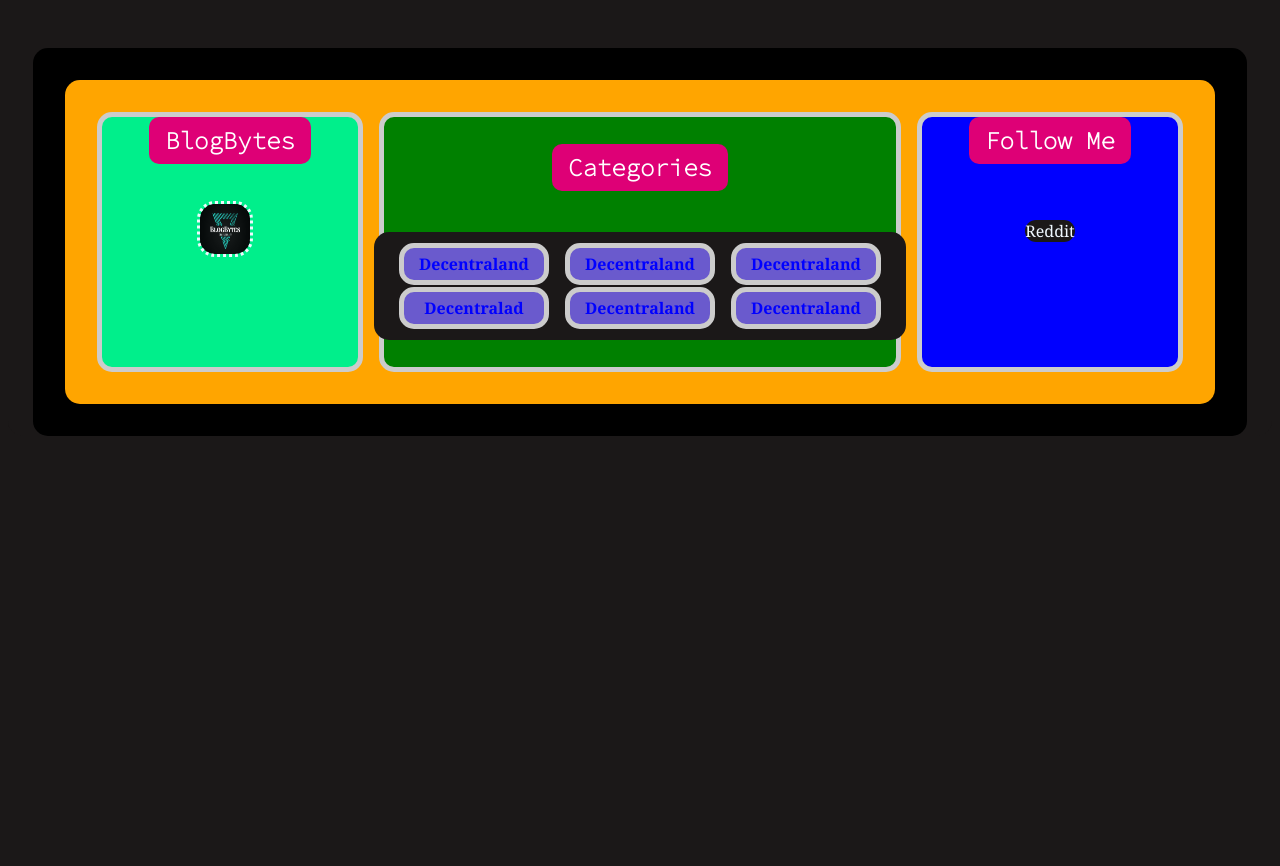
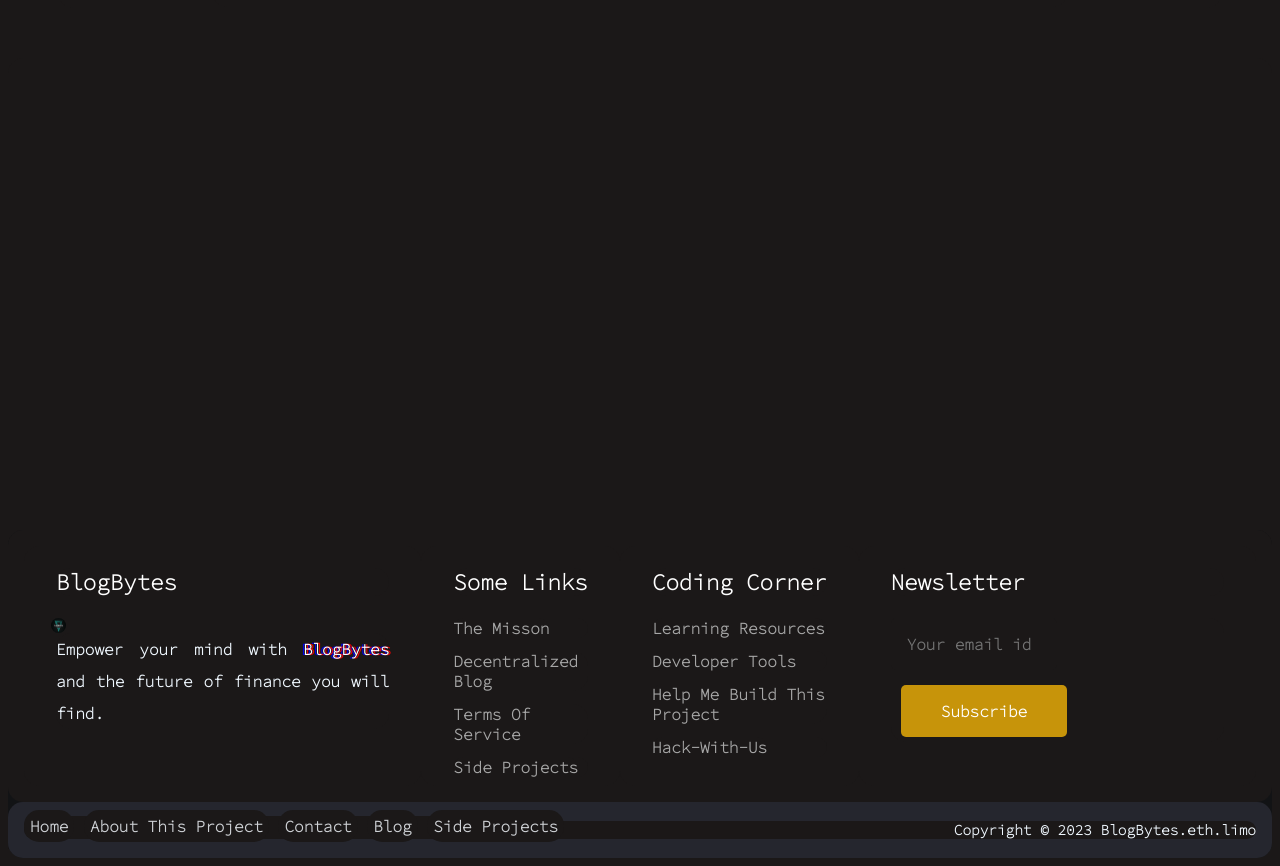
Before and after one commit to SonnyMonroe/WebSite, a website: page cryptoButtons/cryptoButtons.html in a window 1280 px wide. Shown: the part 875-1741 px from the top of the page. Before the commit the page ends 1336 px from the top, so only its background shows below. Drawn offline with Linux system fonts and the light colour scheme; a script that the page names is missing; a web font is replaced by a local one.

Commit message:
Next time, lets try with the icons for the footer

```diff
--- a/cryptoButtons/cryptoButtons.css
+++ b/cryptoButtons/cryptoButtons.css
@@ -11,11 +11,12 @@
 .button-container {
   text-align: center;
   margin: 50px;
-
   display: flex;
+  flex-direction: row;
   flex-wrap: wrap;
   justify-content: center;
   align-items: center;
+  align-content: center;
 }
 
 button {
@@ -24,10 +25,26 @@
   font-size: 20px;
   align-items: center;
   font-weight: 900;
+  justify-content: space-between;
+}
+
+.responseBox {
+  margin: 1px;
 }
 
 .button-row {
   margin: 1px;
+  /*
+  /Yeah, so this just messes everything up. Because this is the text responses box
+  display: flex;
+    flex-direction: row;
+    flex-wrap: wrap;
+    text-align: center;
+
+    flex-wrap: wrap;
+    justify-content: space-evenly;
+    align-items: center;
+  */
 }
 
 /* Lost my Hover glow effect, I have the glow effect in my Notion*/
@@ -59,140 +76,129 @@
   outline-style: dotted;
 }
 
-footer {
+/* Footer and Crypto Buttons below  */
+
+.footer-body {
+  padding: 0;
+  margin: 0;
+  min-height: 100vh;
   display: flex;
-  flex-direction: row;
-  justify-content: space-between;
-  align-items: center;
-  background-color: black;
-  border-radius: 15px;
-  padding: 2rem;
-  margin: 25px;
+  align-items: flex-end;
 }
 
-h5 {
-  margin-top: 0;
-  font-size: 1.5rem;
+.text-effect {
   font-weight: bold;
-  text-align: center;
-  color: white;
-  background-color: #de0076;
-  border-radius: 10px;
-  padding: 0.5rem 1rem;
   font-family: "Source Code Pro", monospace;
+  color: #fff;
+  text-shadow: 2px 0 rgb(255 0 0 / 90%), -2px 0 rgb(0 0 255 / 90%);
 }
 
-.box-wrapper {
+footer {
+  background-color: #121315;
+  color: #a7a7a7;
+  font-size: 16px;
+}
+footer * {
+  font-family: "Source Code Pro", monospace;
+
+  /* font-family: "soure", sans-serif; */
+  font-weight: 900;
+  box-sizing: border-box;
+  border: none;
+  outline: none;
+}
+.row {
+  padding: 1em 1em;
+}
+.row.primary {
+  display: grid;
+  grid-template-columns: 2fr 1fr 1fr 2fr;
+  align-items: stretch;
+}
+.column {
+  width: 100%;
   display: flex;
+  flex-direction: column;
+  padding: 0 2em;
+  min-height: 15em;
+}
+h3 {
+  width: 100%;
+  text-align: left;
+  color: white;
+  font-size: 1.4em;
+  white-space: nowrap;
+}
+ul {
+  list-style: none;
+  display: flex;
+  flex-direction: column;
+  padding: 0;
+  margin: 0;
+}
+li:not(:first-child) {
+  margin-top: 0.8em;
+}
+ul li a {
+  color: #a7a7a7;
+  text-decoration: none;
+}
+ul li a:hover {
+  color: #2a8ded;
+}
+.about p {
+  text-align: justify;
+  line-height: 2;
+  margin: 0;
+}
+input,
+.subscribe-button {
+  font-size: 1em;
+  padding: 1em;
+  width: 50%;
+  border-radius: 5px;
+  margin-bottom: 5px;
+}
+.subscribe-button {
+  background-color: #c7940a;
+  color: #ffffff;
+}
+div.social {
+  display: flex;
+  justify-content: space-around;
+  font-size: 2.4em;
   flex-direction: row;
-  justify-content: space-evenly;
-  align-items: center;
-  background-color: orange;
-  padding: 2rem;
-  flex-wrap: wrap;
+  margin-top: 0.5em;
+}
+.social i {
+  color: #bac6d9;
 }
 
-.box-1 {
-  display: flex;
-  flex-direction: column;
-  /*   justify-content: center; */
-  align-items: center;
-  background-color: #00ef8b;
-  border: 5px solid #ccc;
-  border-radius: 15px;
-  width: 20%;
-  min-height: 250px;
-  flex: 1;
-  margin-right: 1rem;
+.copyright {
+  padding: 0.3em 1em;
+  background-color: #25262e;
+}
+.footer-menu {
+  float: left;
+  margin-top: 10px;
 }
 
-.box-1 img {
-  width: 50px;
-  height: 50px;
-  margin-bottom: 1rem;
+.footer-menu a {
+  color: #cfd2d6;
+  padding: 6px;
+
+  text-decoration: none;
 }
-
-.box-2 {
-  display: flex;
-  flex-direction: column;
-  justify-content: center;
-  align-items: center;
-  background-color: green;
-  border: 5px solid #ccc;
-  border-radius: 15px;
-  width: 50%;
-  min-height: 250px;
-  flex: 2;
-  margin-right: 1rem;
+.footer-menu a:hover {
+  color: #27bcda;
 }
-
-.box-2 button {
-  width: 100%;
-  max-width: 150px;
-  margin-bottom: 1rem;
-  justify-content: space-between;
-  background-color: slateblue;
+.copyright p {
+  font-size: 0.9em;
+  text-align: right;
 }
-
-footer button:hover {
-  font-size: 14px;
-  animation: none;
-  text-rendering: optimizeLegibility;
-  /* override the problematic hover animation */
-  transform: none;
-}
-
-.box-2 button {
-  color: blue;
-  border: 5px solid #ccc;
-  border-radius: 15px;
-  padding: 5px 10px;
-  margin: 10px;
-  font-size: 16px;
-  align-items: center;
-  justify-content: space-between;
-  font-weight: 900;
-
-  animation: forwards;
-  margin: 1px;
-  animation: ease-in-out;
-  text-rendering: optimizeLegibility;
-}
-
-.box-3 {
-  display: flex;
-  flex-direction: column;
-  /*   justify-content: center; */
-  align-items: center;
-  background-color: blue;
-  border: 5px solid #ccc;
-  border-radius: 15px;
-  width: 30%;
-  min-height: 250px;
-  flex: 1;
-}
-
-.catwrapper {
-  display: flex;
-  flex-wrap: wrap;
-  justify-content: space-evenly;
-  align-items: center;
-  height: 100%;
-  width: 100%;
-  padding: 10px;
-}
-
-@media screen and (max-width: 768px) {
-  .box-wrapper {
-    flex-direction: column;
-  }
-
-  .box-1,
-  .box-2,
-  .box-3 {
-    width: 100%;
-    margin-right: 0;
-    margin-bottom: 1rem;
+@media screen and (max-width: 850px) {
+  .row.primary {
+    grid-template-columns: 1fr;
   }
 }
 
--- a/cryptoButtons/cryptoButtons.html
+++ b/cryptoButtons/cryptoButtons.html
@@ -211,29 +211,106 @@
             <script src="cryptoButtons.js"></script>
 
         </div>
-        <footer>
-            <div class="box-wrapper">
-                <div class="box-1">
-                    <h5>BlogBytes</h5>
-                    <img src="./images/blogBytes.png">
+        <div class="footer-body">
+            <footer>
+                <div class="row primary">
+                    <div class="column about">
+
+                        <h3>BlogBytes</h3>
+                        <img src="./images/blogBytes.png" alt="Alternative text">
+
+                        <p>Empower your mind with <span class="text-effect">BlogBytes</span> and the future of finance
+                            you will find.</p>
+
+                        <div class="social">
+                            <i class="fa-brands fa-facebook-square"></i>
+                            <i class="fa-brands fa-instagram-square"></i>
+                            <i class="fa-brands fa-twitter-square"></i>
+                            <i class="fa-brands fa-youtube-square"></i>
+                            <i class="fa-brands fa-whatsapp-square"></i>
+                        </div>
+                    </div>
+
+                    <div class="column links">
+                        <h3>Some Links</h3>
+
+                        <ul>
+
+                            <li>
+                                <a href="#aboutThisproject">The Misson</a>
+                            </li>
+                            <li>
+                                <a href="https://blogbytes.eth.limo/blog1/blog1.html">Decentralized Blog</a>
+                            </li>
+                            <li>
+                                <a href="#terms-of-services">Terms Of Service</a>
+                            </li>
+                            <li>
+                                <a href="#sideProjects">Side Projects</a>
+                            </li>
+                        </ul>
+
+                    </div>
+
+                    <div class="column links">
+                        <h3>Coding Corner</h3>
+                        <ul>
+                            <li>
+                                <a href="#Learning Resources">Learning Resources</a>
+                            </li>
+                            <li>
+                                <a href="#DeveloperTools">Developer Tools</a>
+                            </li>
+                            <li>
+                                <a href="#AboutThisProject">Help Me Build This Project</a>
+                            </li>
+                            <li>
+                                <a href="#Hack-With-Us">Hack-With-Us</a>
+                            </li>
+                        </ul>
+                    </div>
+
+                    <div class="column subscribe">
+                        <h3>Newsletter</h3>
+                        <div>
+                            <input type="email" placeholder="Your email id here" />
+                            <button class="subscribe-button">Subscribe</button>
+                        </div>
+
+                    </div>
+
                 </div>
-                <div class="box-2">
-                    <h5>Categories</h5>
-                    <div class="catwrapper">
-                        <button>Decentraland</button>
-                        <button>Decentraland</button>
-                        <button>Decentraland</button>
-                        <button>Decentralad</button>
-                        <button>Decentraland</button>
-                        <button>Decentraland</button>
+
+                <div class="row copyright">
+                    <div class="footer-menu">
+                        <!-- I'll need to play around with bootsrtap icons to see of they fit.
+                            I can always relpace the email button/input  -->
+                        <a href="">Home</a>
+                        <a href="">About This Project</a>
+                        <a href="">Contact</a>
+                        <a href="">Blog</a>
+                        <a href="">Side Projects</a>
+
                     </div>
+                    <p>Copyright &copy; 2023 BlogBytes.eth.limo</p>
                 </div>
-                <div class="box-3">
-                    <h5>Follow Me</h5>
-                    <p>Reddit</p>
-                </div>
-            </div>
-        </footer>
+            </footer>
+        </div>
     </div>
 </body>
 </html>
+
+<!-- Things to do
+/ #1 H1 Style/ Format
+/ #2 Icons for Socials
+/ #3 Typography
+/ #4 UnUsed CSS file/back up css snipets
+/ #5 Format crypto button rows
+/ #6 imput text box / subscribe button
+/ #7 BlogBytes Logo/img @SonnyMonroe Maybe I should just use a neon glow effect. Might look more clean
+/ 8# White, miami vice city vibe with neon breathing effects? or something different?
+/#9 More responsive Layout
+
+
+
+-->
--- a/cryptoButtons/styleComponets/unUsed.css
+++ b/cryptoButtons/styleComponets/unUsed.css
@@ -0,0 +1,136 @@
+footer {
+  display: flex;
+  flex-direction: row;
+  justify-content: space-between;
+  align-items: center;
+  background-color: black;
+  border-radius: 15px;
+  padding: 2rem;
+  margin: 25px;
+}
+
+h5 {
+  margin-top: 0;
+  font-size: 1.5rem;
+  font-weight: bold;
+  text-align: center;
+  color: white;
+  background-color: #de0076;
+  border-radius: 10px;
+  padding: 0.5rem 1rem;
+  font-family: "Source Code Pro", monospace;
+}
+
+.box-wrapper {
+  display: flex;
+  flex-direction: row;
+  justify-content: space-evenly;
+  align-items: center;
+  background-color: orange;
+  padding: 2rem;
+  flex-wrap: wrap;
+}
+
+.box-1 {
+  display: flex;
+  flex-direction: column;
+  /*   justify-content: center; */
+  align-items: center;
+  background-color: #00ef8b;
+  border: 5px solid #ccc;
+  border-radius: 15px;
+  width: 20%;
+  min-height: 250px;
+  flex: 1;
+  margin-right: 1rem;
+}
+
+.box-1 img {
+  width: 50px;
+  height: 50px;
+  margin-bottom: 1rem;
+}
+
+.box-2 {
+  display: flex;
+  flex-direction: column;
+  justify-content: center;
+  align-items: center;
+  background-color: green;
+  border: 5px solid #ccc;
+  border-radius: 15px;
+  width: 50%;
+  min-height: 250px;
+  flex: 2;
+  margin-right: 1rem;
+}
+
+.box-2 button {
+  width: 100%;
+  max-width: 150px;
+  margin-bottom: 1rem;
+  justify-content: space-between;
+  background-color: slateblue;
+}
+
+footer button:hover {
+  font-size: 14px;
+  animation: none;
+  text-rendering: optimizeLegibility;
+  /* override the problematic hover animation */
+  transform: none;
+}
+
+.box-2 button {
+  color: blue;
+  border: 5px solid #ccc;
+  border-radius: 15px;
+  padding: 5px 10px;
+  margin: 10px;
+  font-size: 16px;
+  align-items: center;
+  justify-content: space-between;
+  font-weight: 900;
+
+  animation: forwards;
+  margin: 1px;
+  animation: ease-in-out;
+  text-rendering: optimizeLegibility;
+}
+
+.box-3 {
+  display: flex;
+  flex-direction: column;
+  /*   justify-content: center; */
+  align-items: center;
+  background-color: blue;
+  border: 5px solid #ccc;
+  border-radius: 15px;
+  width: 30%;
+  min-height: 250px;
+  flex: 1;
+}
+
+.catwrapper {
+  display: flex;
+  flex-wrap: wrap;
+  justify-content: space-evenly;
+  align-items: center;
+  height: 100%;
+  width: 100%;
+  padding: 10px;
+}
+
+@media screen and (max-width: 768px) {
+  .box-wrapper {
+    flex-direction: column;
+  }
+
+  .box-1,
+  .box-2,
+  .box-3 {
+    width: 100%;
+    margin-right: 0;
+    margin-bottom: 1rem;
+  }
+}
```
